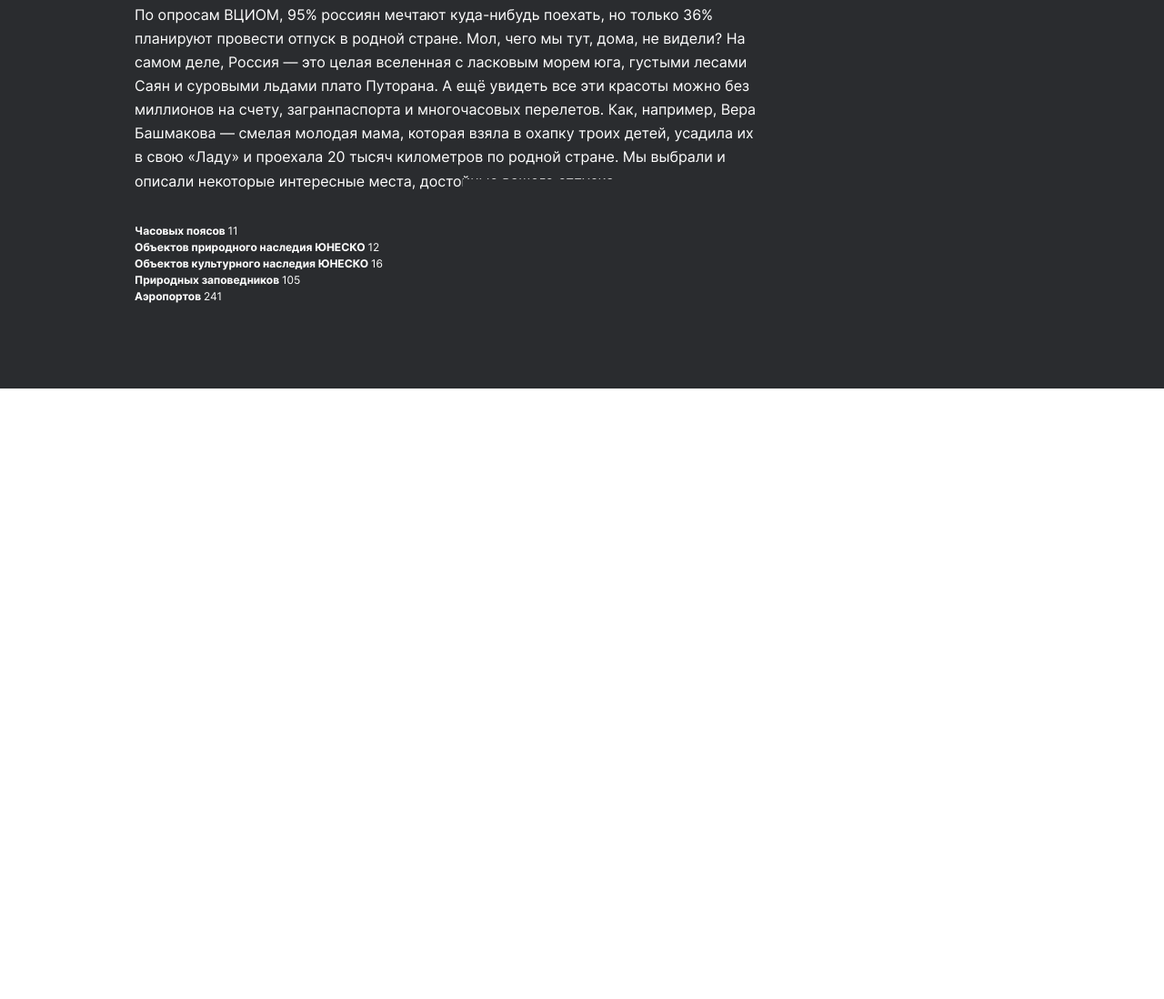
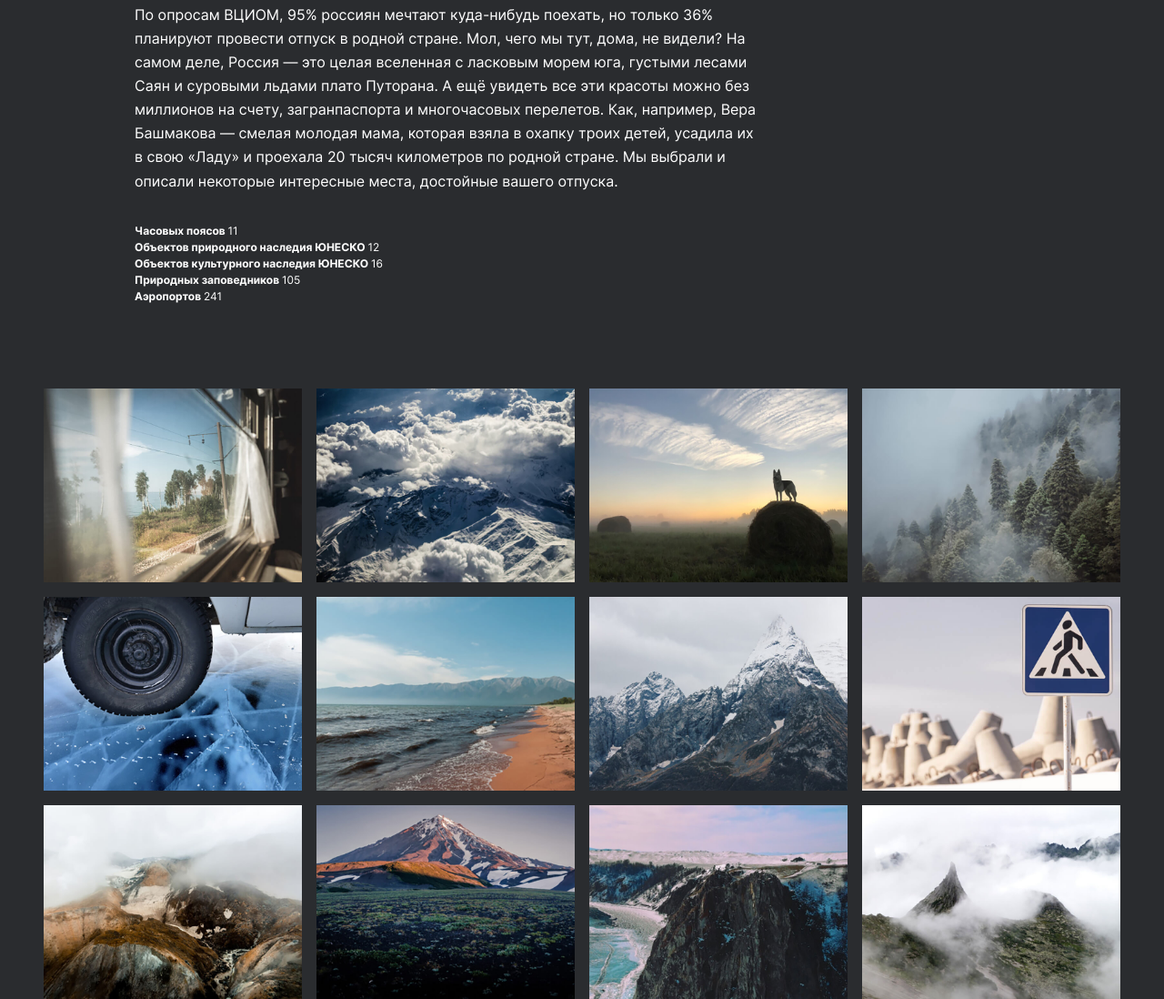
Before and after one commit to GodsDan/russian-travel, a plain HTML site: page index.html in a window 1280 px wide. Shown: the part 1328-2426 px from the top of the page at 91% size. Before the commit the page ends 1755 px from the top, so only its background shows below. Drawn offline with Linux system fonts and the light colour scheme; files whose address does not match are found by name.

Commit message:
added block photo-grid

```diff
--- /dev/null
+++ b/blocks/photo-grid/__item/photo-grid__item.css
@@ -0,0 +1,5 @@
+.photo-grid__item {
+    object-fit: cover;
+    display: block;
+    width: 100%;
+}
--- /dev/null
+++ b/blocks/photo-grid/photo-grid.css
@@ -0,0 +1,9 @@
+.photo-grid {
+    display: grid;
+    grid-template-columns: repeat(4, 284px);
+    grid-template-rows: repeat(3, 1fr);
+    justify-content: center;
+    margin: 0;
+    box-sizing: border-box;
+    gap: 16px;
+}
--- a/index.html
+++ b/index.html
@@ -64,6 +64,24 @@
                     </li>
                 </ul>
             </section>
+            <section class="photo-grid" aria-label="Изображения из разных регионов страны">
+                <img class="photo-grid__item" src="./images/photo-grid-train.jpg" alt="Вид из окна поезда">
+                <img class="photo-grid__item" src="./images/photo-grid-atharva-tulsi.jpg"
+                    alt="Вид на ущелье Адыр-су Кабардино-Балкарии">
+                <img class="photo-grid__item" src="./images/photo-grid-tuman.jpg"
+                    alt="Изображение собаки на стоге сена">
+                <img class="photo-grid__item" src="./images/photo-grid-sochi.jpg" alt="Лес в густом тумане">
+                <img class="photo-grid__item" src="./images/photo-grid-arisa.jpg" alt="Лед Байкала">
+                <img class="photo-grid__item" src="./images/photo-grid-baikal.jpg" alt="Озеро Байкал">
+                <img class="photo-grid__item" src="./images/photo-grid-elbrus.jpg" alt="Гора Эльбрус">
+                <img class="photo-grid__item" src="./images/photo-grid-kondratiev.jpg"
+                    alt="Буи от волн и знак пешеходного перехода">
+                <img class="photo-grid__item" src="./images/photo-grid-kamchatka-1.jpg"
+                    alt="Горы Камчатки с птичьего полета">
+                <img class="photo-grid__item" src="./images/photo-grid-kamchatka-2.jpg" alt="Вулкан Камчатки">
+                <img class="photo-grid__item" src="./images/photo-grid-baikal-2.jpg" alt="Озеро Байкал, вид на горы">
+                <img class="photo-grid__item" src="./images/photo-grid-ergaki.jpg" alt="Природный парк Ергаки">
+            </section>
         </main>
 
     </div>
--- a/pages/index.css
+++ b/pages/index.css
@@ -24,3 +24,7 @@
 @import url(../blocks/intro/__list/intro__list.css);
 @import url(../blocks/intro/__item/intro__item.css);
 @import url(../blocks/intro/__numeric/intro__numeric.css);
+
+/*photo-grid*/
+@import url(../blocks/photo-grid/photo-grid.css);
+@import url(../blocks/photo-grid/__item/photo-grid__item.css);
```
Also changed, not shown: images/photo-grid-arisa.jpg (added).
